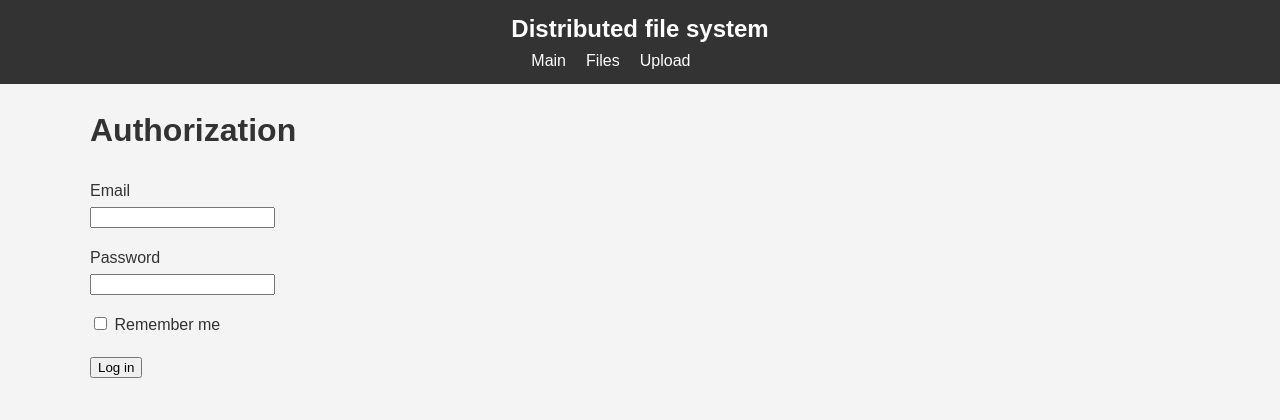
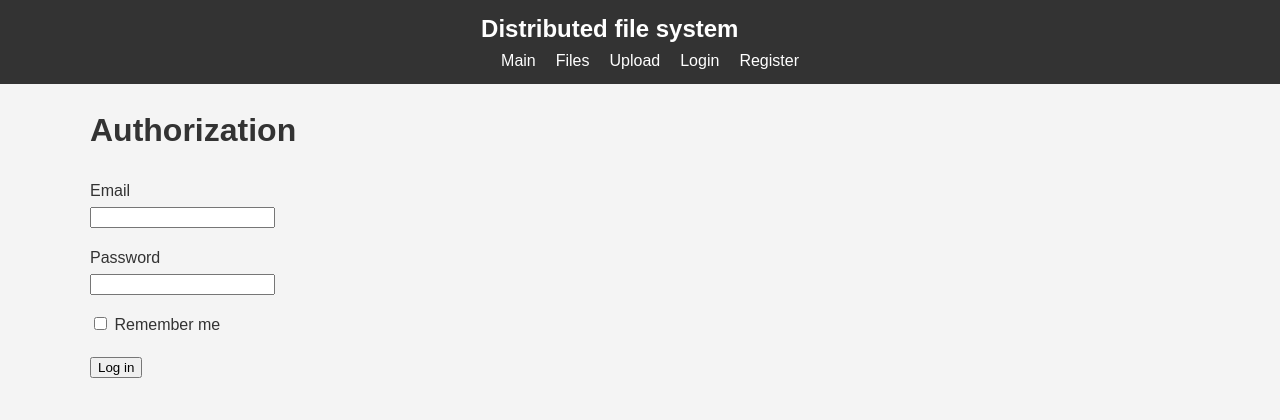
Before and after one commit to harutoyume/dfs_web_server, a Flask app: page /login in a window 1280 px wide. Shown: the top 420 px of the page. Run offline with Flask 3, Linux system fonts and the light colour scheme.

Commit message:
Register form quick fix. Add buttons to main page for logining and registering

```diff
--- a/app/routes.py
+++ b/app/routes.py
@@ -89,7 +89,7 @@ def register():
 
         db_session = db_service.create_session()
         if db_session.query(User).filter(User.email == form.email.data).first():
-            return render_template('register.html', message="Provided email is already used!")
+            return render_template('register.html', message="Provided email is already used!", form=form)
 
         user = User(
             username=form.name.data,
--- a/app/templates/base.html
+++ b/app/templates/base.html
@@ -14,6 +14,12 @@
                     <li><a href="{{ url_for('index') }}">Main</a></li>
                     <li><a href="{{ url_for('files') }}">Files</a></li>
                     <li><a href="{{ url_for('upload') }}">Upload</a></li>
+                    {% if current_user.is_authenticated %}
+                    <li><a href="{{ url_for('logout')}}">Logout</a></li>
+                    {% else %}
+                    <li><a href="{{ url_for('login')}}">Login</a></li>
+                    <li><a href="{{ url_for('register')}}">Register</a></li>
+                    {% endif %}
                 </ul>
             </div>
         </nav>
```
